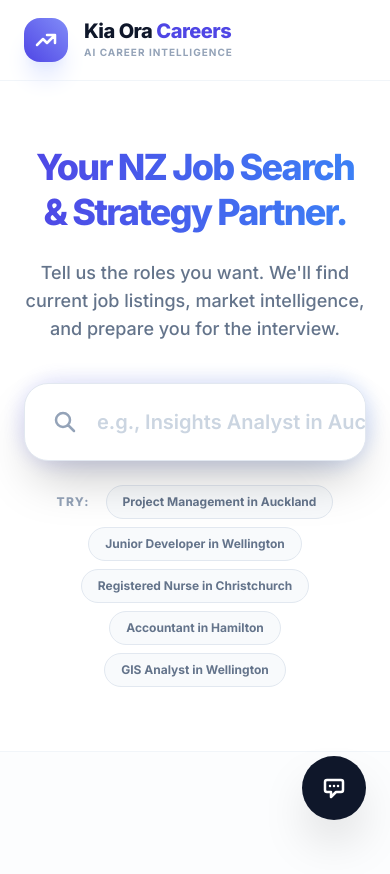
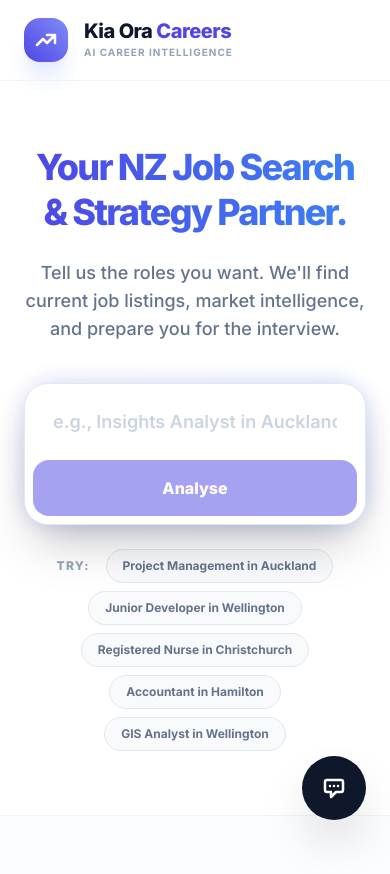
Before and after one commit to SithuKyaw-AUT/CareerPulse_nz, a React (Vite) app: page / in a window 390 px wide. Shown: the top 874 px of the page. Built offline with nearby package versions, Linux system fonts and the light colour scheme.

Commit message:
feat: Update Gemini model and improve UI responsiveness
Switches the Gemini model to 'gemini-2.5-flash-preview' for potential performance and cost improvements. Adjusts the search input UI to be more responsive across different screen sizes.

```diff
--- a/App.tsx
+++ b/App.tsx
@@ -143,8 +143,8 @@ const App: React.FC = () => {
             <form onSubmit={(e) => handleSearch(e)} className="relative mb-6">
               <div className="relative group">
                 <div className="absolute -inset-1.5 bg-gradient-to-r from-indigo-500 to-blue-600 rounded-[2.5rem] blur opacity-15 group-hover:opacity-30 transition duration-1000"></div>
-                <div className="relative flex items-center bg-white rounded-3xl border border-slate-200 shadow-2xl overflow-hidden p-2">
-                  <div className="pl-5 text-slate-400">
+                <div className="relative flex flex-col sm:flex-row items-stretch sm:items-center bg-white rounded-3xl border border-slate-200 shadow-2xl overflow-hidden p-2 gap-2 sm:gap-0">
+                  <div className="hidden sm:flex pl-5 text-slate-400">
                     <svg className="w-6 h-6" fill="none" stroke="currentColor" viewBox="0 0 24 24">
                       <path strokeLinecap="round" strokeLinejoin="round" strokeWidth={2.5} d="M21 21l-6-6m2-5a7 7 0 11-14 0 7 7 0 0114 0z" />
                     </svg>
@@ -154,14 +154,14 @@ const App: React.FC = () => {
                     value={query}
                     onChange={(e) => setQuery(e.target.value)}
                     placeholder="e.g., Insights Analyst in Auckland ..."
-                    className="flex-1 px-5 py-4 text-xl text-slate-800 placeholder-slate-300 font-semibold focus:outline-none"
+                    className="flex-1 px-5 py-4 text-lg sm:text-xl text-slate-800 placeholder-slate-300 font-semibold focus:outline-none"
                   />
                   <button
                     type="submit"
                     disabled={isLoading || !query.trim()}
-                    className="bg-indigo-600 text-white px-8 py-4 rounded-2xl font-black hover:bg-indigo-700 transition-all disabled:opacity-50 min-w-[140px]"
+                    className="bg-indigo-600 text-white px-8 py-4 rounded-2xl font-black hover:bg-indigo-700 transition-all disabled:opacity-50 min-w-full sm:min-w-[140px]"
                   >
-                    {isLoading ? 'Thinking...' : 'Analyse'}
+                    {isLoading ? 'Processing...' : 'Analyse'}
                   </button>
                 </div>
               </div>
@@ -179,6 +179,15 @@ const App: React.FC = () => {
                 </button>
               ))}
             </div>
+
+            {isLoading && (
+              <div className="mt-6 animate-pulse flex items-center justify-center gap-3">
+                <div className="w-2 h-2 bg-indigo-400 rounded-full animate-bounce"></div>
+                <div className="w-2 h-2 bg-indigo-500 rounded-full animate-bounce delay-75"></div>
+                <div className="w-2 h-2 bg-indigo-600 rounded-full animate-bounce delay-150"></div>
+                <span className="text-sm font-bold text-indigo-600 uppercase tracking-widest">Gathering market data and searching live jobs...</span>
+              </div>
+            )}
 
             {error && (
               <div className="mt-8 p-8 bg-white border border-slate-200 rounded-[2rem] text-left shadow-2xl animate-in fade-in slide-in-from-top-2">
--- a/services/geminiService.ts
+++ b/services/geminiService.ts
@@ -2,7 +2,7 @@
 import { GoogleGenAI, GenerateContentResponse } from "@google/genai";
 import { CareerAnalysis } from "../types";
 
-const MODEL_NAME = 'gemini-3-flash-preview';
+const MODEL_NAME = 'gemini-2.5-flash-preview'; // Changed model to gemini-2.5-flash-preview
 
 export class GeminiService {
   constructor() {}
@@ -66,7 +66,7 @@ export class GeminiService {
         model: MODEL_NAME,
         contents: prompt,
         config: {
-          thinkingConfig: { thinkingBudget: 24576 },
+          thinkingConfig: { thinkingBudget: 24576 }, // Adjusted budget as per 2.5 Flash guidelines
           tools: [{ googleSearch: {} }],
         },
       }));
```
Also changed, not shown: components/MarketDashboard.tsx (line endings or trailing spaces).
